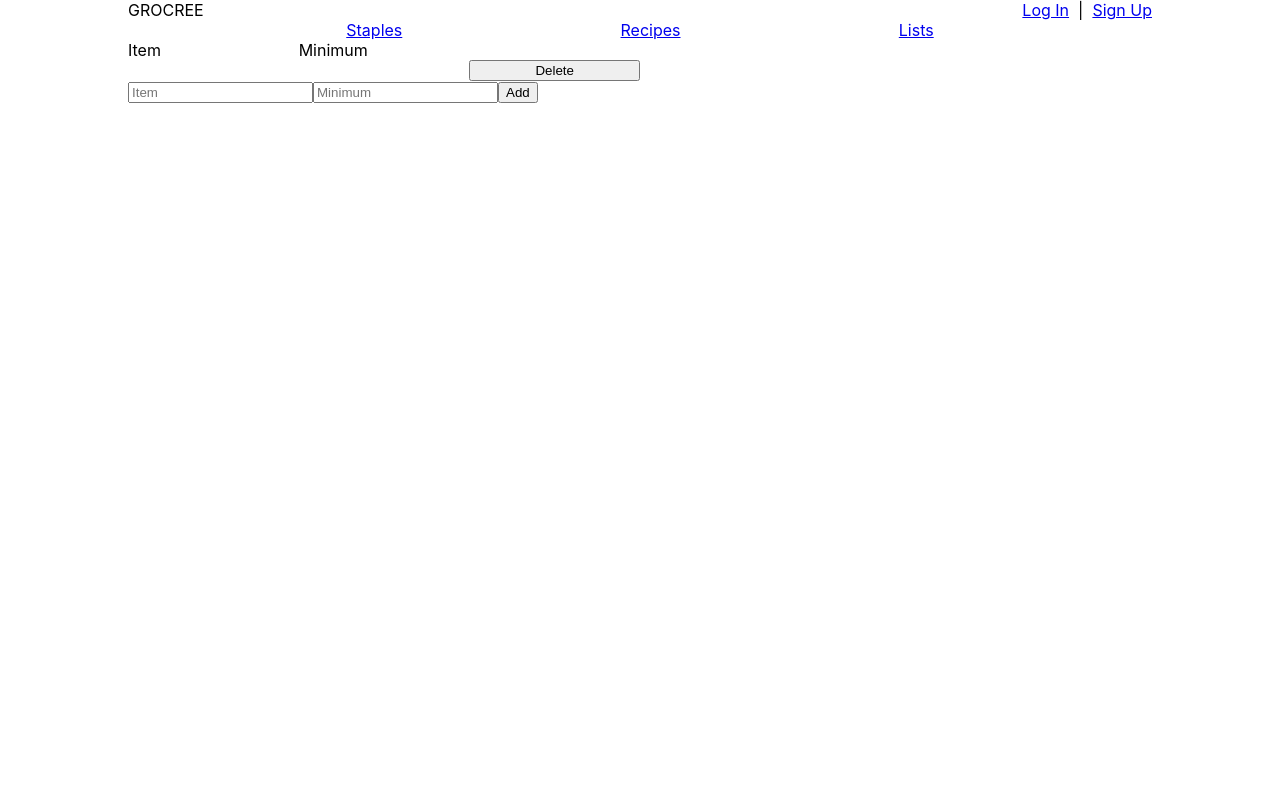
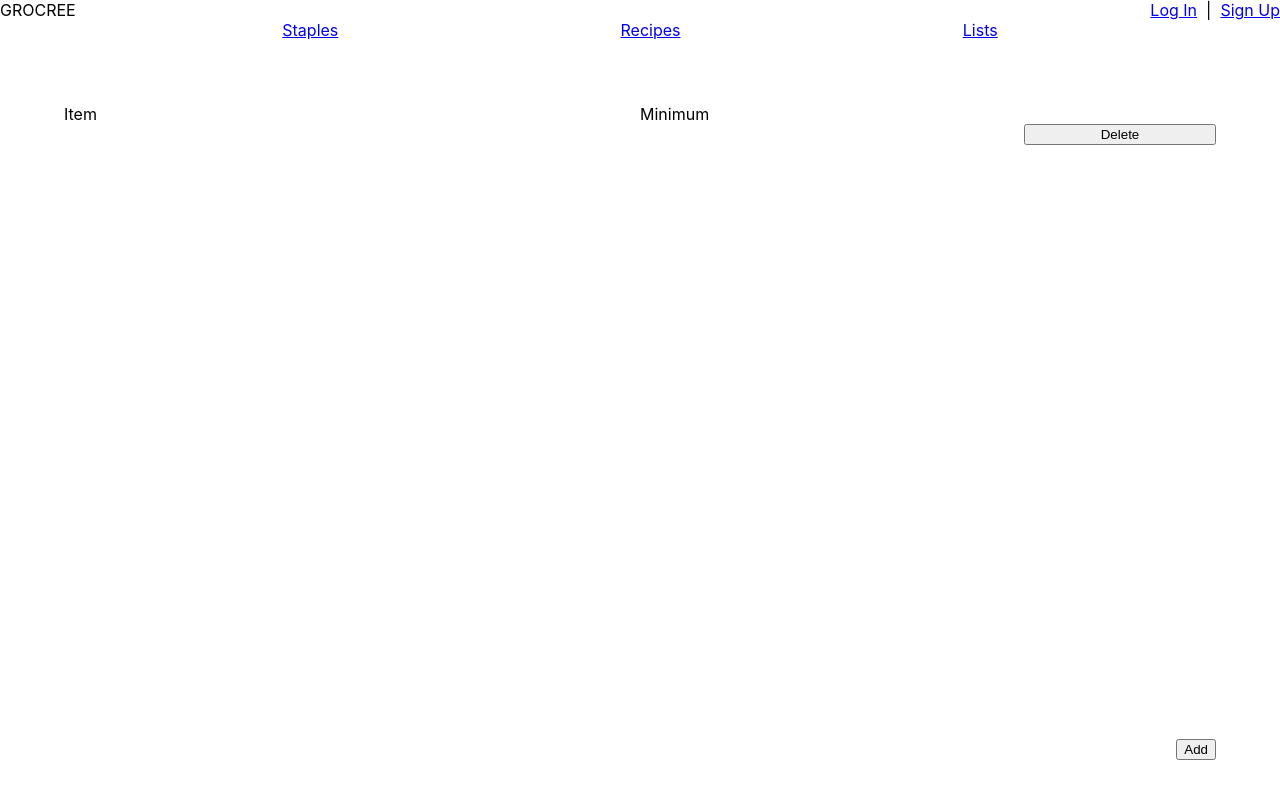
Before and after one commit to conspop/grocree-react, a React (Create React App) app: page /staples in a window 1280 px wide. Built offline with nearby package versions, Linux system fonts and the light colour scheme; no server answers.

Commit message:
Styled Staples Page

```diff
--- a/src/App.css
+++ b/src/App.css
@@ -1,22 +1,15 @@
-body {
-  margin: auto;
-  width: 80%;
-}
-
-.flex-v {
+.header-container {
   display: flex;
   flex-direction: column;
 }
 
-.flex-h {
+.header-main {
   display: flex;
   flex-direction: row;
-}
-
-.space-between {
   justify-content: space-between;
 }
 
-.space-evenly {
+.header-nav {
+  display: flex;
   justify-content: space-evenly;
 }
--- a/src/App.js
+++ b/src/App.js
@@ -27,8 +27,9 @@ export default function App() {
   }
 
   return (
+    <div className='app-container'>
       <Switch>
-      <div>
+        <>
           <Header
             user={user}
             handleLogout={handleLogout}
@@ -57,7 +58,8 @@ export default function App() {
           <Route exact path='/lists'>
             <ListsPage />
           </Route>
+        </>
+      </Switch>
     </div>
-    </Switch>
   )
 }
--- a/src/components/AddStaple.jsx
+++ /dev/null
@@ -1,35 +0,0 @@
-import React, { useState } from 'react'
-
-export default function AddStaple({addStaple}) {
-  const [item, setItem] = useState('')
-  const [minimum, setMinimum] =useState('')
-
-  const handleItemChange = event => setItem(event.target.value)
-  const handleMinimumChange = event => setMinimum(event.target.value)
-
-  const handleSubmit = () => {
-    addStaple(item, minimum)
-    setItem('')
-    setMinimum('')
-  }
-
-  return (
-    <>
-      <input
-        placeholder="Item"
-        onChange={handleItemChange}
-        value={item}
-      />
-      <input
-        placeholder="Minimum"
-        onChange={handleMinimumChange}
-        value={minimum}
-      />
-      <button
-        onClick={handleSubmit}
-      >
-        Add
-      </button>
-    </>
-  )
-}
--- a/src/components/Header.jsx
+++ b/src/components/Header.jsx
@@ -4,17 +4,17 @@ import { Link } from 'react-router-dom'
 export default function Header({user, handleLogout}) {
 
   return (
-    <>
-      <div className='flex-h space-between'>
+    <div className='header-container'>
+      <div className='header-main'>
         <div>GROCREE</div>
         <div><Auth user={user} handleLogout={handleLogout} /></div>
       </div>
-      <div className='flex-h space-evenly'>
+      <div className='header-nav'>
         <Link to='/staples'>Staples</Link>
         <Link to='/recipes'>Recipes</Link>
         <Link to='/lists'>Lists</Link>
       </div>
-    </>
+    </div>
   )
 }
 
--- /dev/null
+++ b/src/components/Message.jsx
@@ -0,0 +1,14 @@
+import React, { useEffect } from 'react'
+
+export default function Message({message, closeMessage}) {
+
+  useEffect(() => {
+    setTimeout(closeMessage, 3000)
+  })
+
+  return (
+    <div className='staples-message'>
+      <p>{message}</p>
+    </div>
+  )
+}
--- /dev/null
+++ b/src/components/StaplesAdd.jsx
@@ -0,0 +1,81 @@
+import React, { useState, useEffect } from 'react'
+
+export default function StaplesAdd({addStaple}) {
+  const [showAddForm, setShowAddForm] = useState(false)
+
+  useEffect(() => {
+    const hideAddForm = (event) => {
+      if (showAddForm) {
+        const addFormEl = document.querySelector('.staples-add-form')
+        if (addFormEl) {
+          const clickedInsideAddFrom = addFormEl.contains(event.target)
+          if (!clickedInsideAddFrom) {
+            setShowAddForm(false)
+          }
+        }
+      }
+    }
+    document.addEventListener('click', hideAddForm)
+    return () => {document.removeEventListener('click', hideAddForm )}
+    },[showAddForm])
+
+  const handleClickAddButton = () => {
+    setShowAddForm(true)
+  }
+
+  const handleClickOutsideAddForm = event => {
+    const addFormEl = document.querySelector('.staples-add-form')
+    const clickInsideAddForm = addFormEl.contains(event.target)
+    if (!clickInsideAddForm) {
+      setShowAddForm(false)
+    }
+  }
+
+  return (
+    showAddForm ?
+    <AddForm addStaple={addStaple} handleClickOutsideAddForm={handleClickOutsideAddForm}/> :
+    <AddButton handleClickAddButton={handleClickAddButton} />
+  )
+}
+
+function AddButton({handleClickAddButton}) {
+  return (
+    <div className='staples-add-button'>
+      <button onClick={handleClickAddButton}>Add</button>
+    </div>
+  )
+}
+
+function AddForm({addStaple, handleClickOutsideAddForm}) {
+  const [item, setItem] = useState('')
+  const [minimum, setMinimum] =useState('')
+
+  const handleItemChange = event => setItem(event.target.value)
+  const handleMinimumChange = event => setMinimum(event.target.value)
+
+  const handleSubmit = () => {
+    addStaple(item, minimum)
+    setItem('')
+    setMinimum('')
+  }
+
+  return (
+    <div className='staples-add-form'>
+      <input
+        placeholder="Item"
+        onChange={handleItemChange}
+        value={item}
+      />
+      <input
+        placeholder="Minimum"
+        onChange={handleMinimumChange}
+        value={minimum}
+      />
+      <button
+        onClick={handleSubmit}
+      >
+        Add
+      </button>
+    </div>
+  )
+}
--- a/src/pages/StaplesPage.css
+++ b/src/pages/StaplesPage.css
@@ -1,5 +1,25 @@
+.staples-container {
+  padding: 5%;
+}
+
 .staples-table {
-  width: 50%;
+  width: 100%;
   display: grid;
-  grid-template-columns: 1fr 1fr 1fr;
+  grid-template-columns: 1.5fr 1fr .5fr;
 }
+
+.staples-add-button {
+  position: fixed;
+  bottom: 5%;
+  right: 5%;
+}
+
+.staples-add-form {
+  position: fixed;
+  bottom: 5%;
+}
+
+.staples-message {
+  position: fixed;
+  bottom: 10%;
+}
--- a/src/pages/StaplesPage.jsx
+++ b/src/pages/StaplesPage.jsx
@@ -4,25 +4,33 @@ import axios from 'axios'
 import './StaplesPage.css'
 import tokenService from '../utils/tokenService'
 import StaplesTable from '../components/StaplesTable'
-import AddStaple from '../components/AddStaple'
+import StaplesAdd from '../components/StaplesAdd'
+import Message from '../components/Message'
 
 export default function StaplesPage() {
 
   const [staples, setStaples] = useState([{item:'', minimum:''}])
+  const [message, setMessage] = useState('')
 
   useEffect(() => {
-    const getStaples = async () => {
-      await axios.get('/api/staples', {
-        headers: {
-          'Content-Type': 'application/json',
-          'Authorization': 'Bearer ' + tokenService.getToken()
-        }
-      }).then(response => setStaples(response.data))
-    }
-    getStaples()
+    axios.get('/api/staples', {
+      headers: {
+        'Content-Type': 'application/json',
+        'Authorization': 'Bearer ' + tokenService.getToken()
+      }
+    })
+    .then(response => {setStaples(response.data)})
+    .catch(error => {console.log(error.message)})
   },[])
 
   const addStaple = (item, minimum) => {
+    // check if already in staples
+    const isInStaples = staples.filter(staplesItem => staplesItem.item === item).length > 0
+    if (isInStaples) {
+      setMessage(`${item} is already in staples.`)
+      return
+    }
+
     // update state
     const oldStaples = [...staples]
     const newStaples = [...staples, {item, minimum}]
@@ -34,35 +42,43 @@ export default function StaplesPage() {
       item,
       minimum
     })
-    .then(response => response.data)
+    .then(() => {console.log('Added item')})
+    .catch(error => {
+      console.log(error.message)
+      setStaples(oldStaples)
+    })
+  }
+
+  const deleteStaple = async (index) => {
+    // update state
+    const oldStaples = [...staples]
+    const newStaples = [...staples]
+    newStaples.splice(index, 1)
+    setStaples(newStaples)
+
+    // delete from db
+    axios.delete('/api/staples', {
+      data: {
+        token: tokenService.getToken(),
+        index
+      }
+    })
+    .then(() => {console.log('Deleted item')})
     .catch(error => {
       console.log(error)
       setStaples(oldStaples)
     })
   }
 
-  const deleteStaple = async (index) => {
-    const oldStaples = [...staples]
-    const newStaples = [...staples]
-    newStaples.splice(index, 1)
-    setStaples(newStaples)
-    axios.delete('/api/staples', {
-      data: {
-        token: tokenService.getToken(),
-        index
-      }
-    })
-    .then(response => response.data)
-    .catch(error => {
-      console.log(error)
-      setStaples(oldStaples)
-    })
+  const closeMessage = () => {
+    setMessage('')
   }
 
   return (
-    <>
+    <div className='staples-container'>
       <StaplesTable staples={staples} deleteStaple={deleteStaple}/>
-      <AddStaple addStaple={addStaple} />
-    </>
+      {message ? <Message message={message} closeMessage={closeMessage} /> : false}
+      <StaplesAdd addStaple={addStaple} />
+    </div>
   )
 }
```
Also changed, not shown: controllers/staples.js (+8 -1 lines), 1 other file (tests, documents, lock files or other folders). Lines whose indentation alone changed are shown as unchanged.
